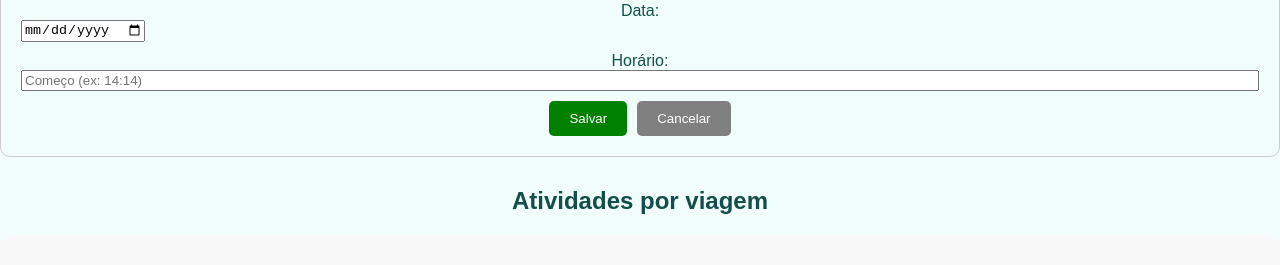
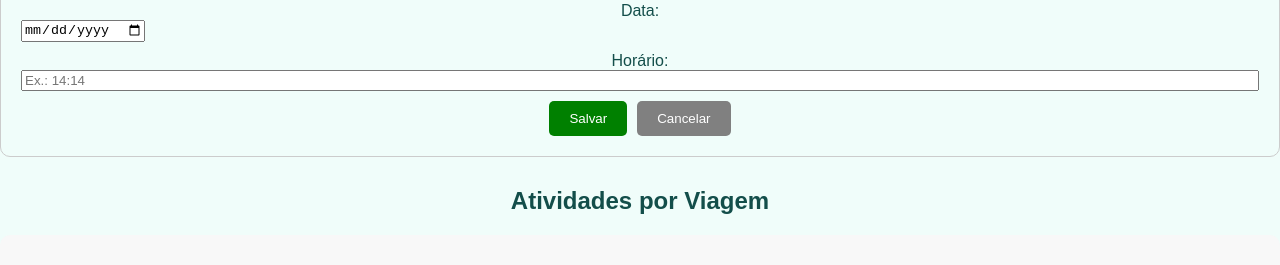
Before and after one commit to pedro-yoshiaki/planejador_viagens_tripflow_JS, a React (Create React App) app: page /cronograma in a window 1280 px wide. Both pictures are taken after a click on the button "Adicionar atividade". Shown: the part 350-615 px from the top of the page. Built offline with nearby package versions, Linux system fonts and the light colour scheme.

Commit message:
Organizando código Cronograma.jsx

```diff
--- a/src/pages/Cronograma.jsx
+++ b/src/pages/Cronograma.jsx
@@ -1,16 +1,16 @@
 // Importação das bibliotecas
 import React, { useState } from "react";
-import { useAppContext } from "../context/AppContext"; //recupera dados e funcionalidade da aplicação que estão no contexto
+import { useAppContext } from "../context/AppContext"; // Recupera dados e funcionalidades globais do contexto da aplicação
 
+// Componente principal
 function Cronograma() {
 
-  // compartilhamento da viagem
-  const { viagens } = useAppContext();
-
-  const [mostrarFormulario, setMostrarFormulario] = useState(false);
-
-  const [atividades, setAtividades] = useState([]);
-
+  /* ========================
+    1. ESTADO E VARIÁVEIS
+     ======================== */
+  const { viagens } = useAppContext(); // Lista global de viagens
+  const [mostrarFormulario, setMostrarFormulario] = useState(false); // Controle para exibição do formulário
+  const [atividades, setAtividades] = useState([]); // Lista de atividades cadastradas
   const [form, setForm] = useState({
     atividade: "",
     descricao: "",
@@ -21,6 +21,11 @@ function Cronograma() {
     horario: "",
   });
 
+  /* ========================
+      2. FUNÇÕES AUXILIARES
+     ======================== */
+
+  // Limpa os campos do formulário
   function limparFormulario() {
     setForm({
       atividade: "",
@@ -33,9 +38,9 @@ function Cronograma() {
     });
   }
 
-  // verificação se dados estão preenchido
+  // Adiciona uma nova atividade com validações
   function adicionarAtividade() {
-    // validações
+    // Validações básicas
     if (
       !form.atividade ||
       !form.descricao ||
@@ -49,35 +54,33 @@ function Cronograma() {
       return;
     }
 
-    // validar que o local existe nas viagens
+    // Verifica se o local selecionado existe na lista de viagens
     const viagemExiste = viagens.some((v) => v.destino === form.local);
-
     if (!viagemExiste) {
       alert("Selecione um local válido que exista nas viagens.");
       return;
     }
 
-  //---- Matheus   -----//
-
-   const validarHora = (hora) => /^([0-1]?[0-9]|2[0-3]):[0-5][0-9]$/.test(hora);
-
+    // Verifica se o horário segue o formato HH:mm
+    const validarHora = (hora) =>
+      /^([0-1]?[0-9]|2[0-3]):[0-5][0-9]$/.test(hora);
     if (!validarHora(form.horario)) {
       alert("Informe um horário válido (formato HH:mm).");
       return;
     }
 
+    // Impede conflitos de horário
     const conflito = atividades.find(
       (a) =>
         a.data === form.data &&
-       a.horario === form.horario // Agora leva em conta o horário também
+        a.horario === form.horario // Verifica também o horário
     );
-
     if (conflito) {
       alert("Já existe uma atividade marcada neste dia e horário.");
       return;
     }
 
-    // validar se a data está dentro do período da viagem
+    // Valida que a data da atividade está no período da viagem
     const viagem = viagens.find((v) => v.destino === form.local);
     const dataAtividade = new Date(form.data);
     const dataInicio = new Date(viagem.dataInicio);
@@ -88,30 +91,30 @@ function Cronograma() {
       return;
     }
 
-    // valida se o valor da atividade é positiva
+    // Valida que o valor é positivo
     if (isNaN(form.valor) || Number(form.valor) <= 0) {
       alert("Informe um valor válido e positivo.");
       return;
     }
-    //---- Fim    -----//
 
+    // Adiciona a atividade (ordenada por data)
     const novaLista = [...atividades, form].sort(
       (a, b) => new Date(a.data) - new Date(b.data)
     );
-
-
     setAtividades(novaLista);
-
     limparFormulario();
     setMostrarFormulario(false);
   }
 
-  // soma dos valores por viagem
+  // Soma os custos totais de atividades para o destino
   function totalPorViagem(destino) {
     const atividadesLocal = atividades.filter((a) => a.local === destino);
     return atividadesLocal.reduce((acc, item) => acc + Number(item.valor), 0);
   }
 
+  /* ========================
+     3. INTERFACE DO COMPONENTE
+     ======================== */
   return (
     <div>
       <h1>Cronograma da Viagem</h1>
@@ -134,7 +137,7 @@ function Cronograma() {
         </button>
       )}
 
-      {/* FORMULÁRIO */}
+      {/* FORMULÁRIO DE ATIVIDADES */}
       {mostrarFormulario && (
         <div
           style={{
@@ -145,7 +148,7 @@ function Cronograma() {
           }}
         >
           <h3>Nova Atividade</h3>
-
+          {/* Campos do Formulário */}
           <input
             type="text"
             placeholder="Atividade"
@@ -206,13 +209,13 @@ function Cronograma() {
           <label>Horário:</label>
           <input
             type="text"
-            placeholder="Começo (ex: 14:14)"
+            placeholder="Ex.: 14:14"
             value={form.horario}
             onChange={(e) => setForm({ ...form, horario: e.target.value })}
             style={{ display: "block", marginBottom: "10px", width: "100%" }}
           />
 
-
+          {/* Botões de ação do formulário */}
           <button
             onClick={adicionarAtividade}
             style={{
@@ -242,9 +245,8 @@ function Cronograma() {
         </div>
       )}
 
-      {/* LISTA POR VIAGEM */}
-      <h2>Atividades por viagem</h2>
-
+      {/* LISTAGEM DAS ATIVIDADES POR VIAGEM */}
+      <h2>Atividades por Viagem</h2>
       {viagens.map((v) => {
         const atividadesDaViagem = atividades.filter(
           (a) => a.local === v.destino
@@ -262,6 +264,7 @@ function Cronograma() {
           >
             <h3>{v.destino}</h3>
 
+            {/* Listagem individual */}
             {atividadesDaViagem.length === 0 ? (
               <p>Nenhuma atividade cadastrada.</p>
             ) : (
@@ -284,7 +287,7 @@ function Cronograma() {
               </ul>
             )}
 
-            {/* TOTAL */}
+            {/* Total da viagem */}
             <p>
               <strong>Total:</strong> R$ {totalPorViagem(v.destino)}
             </p>
```
Lines whose indentation alone changed are shown as unchanged.
